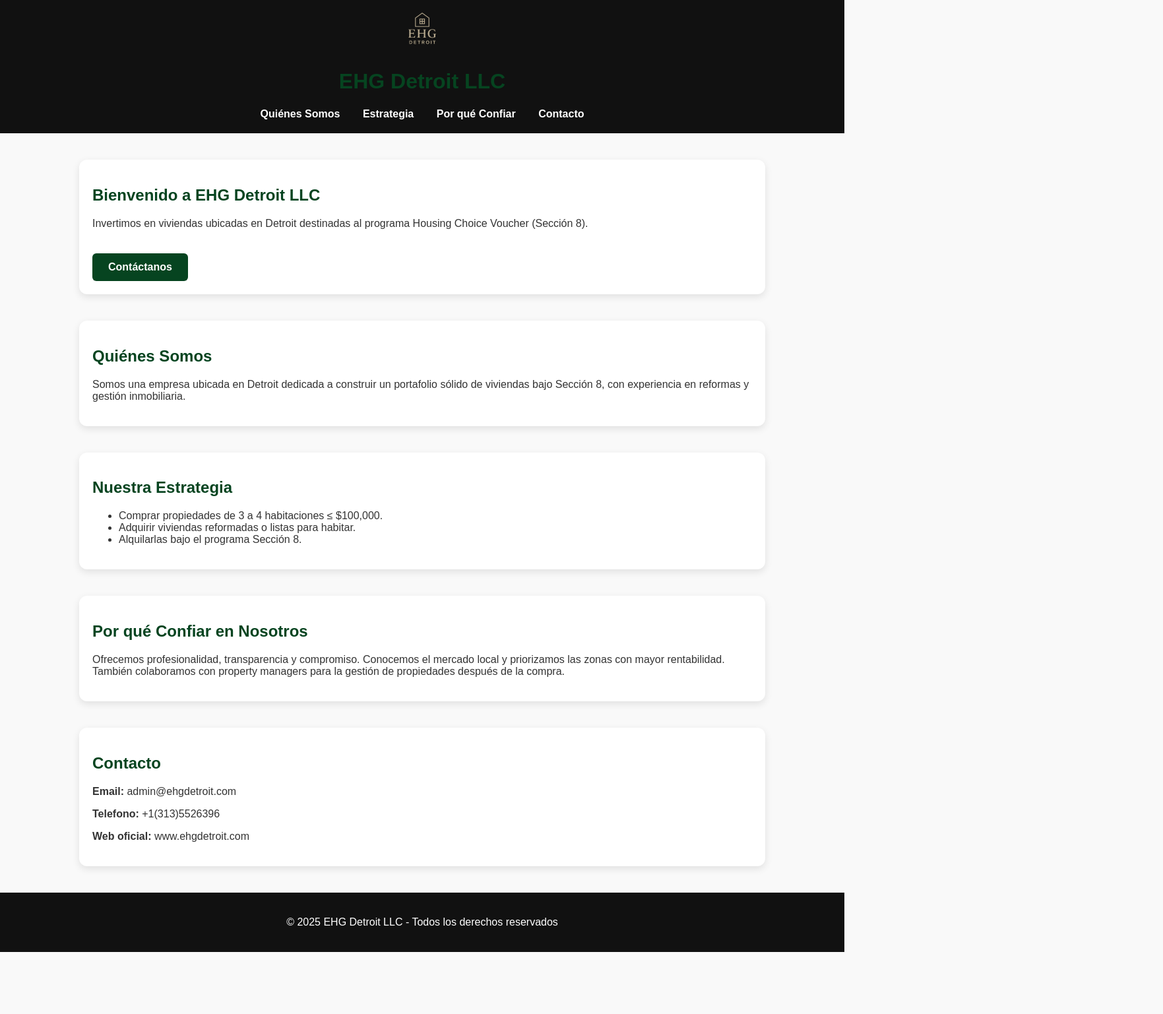
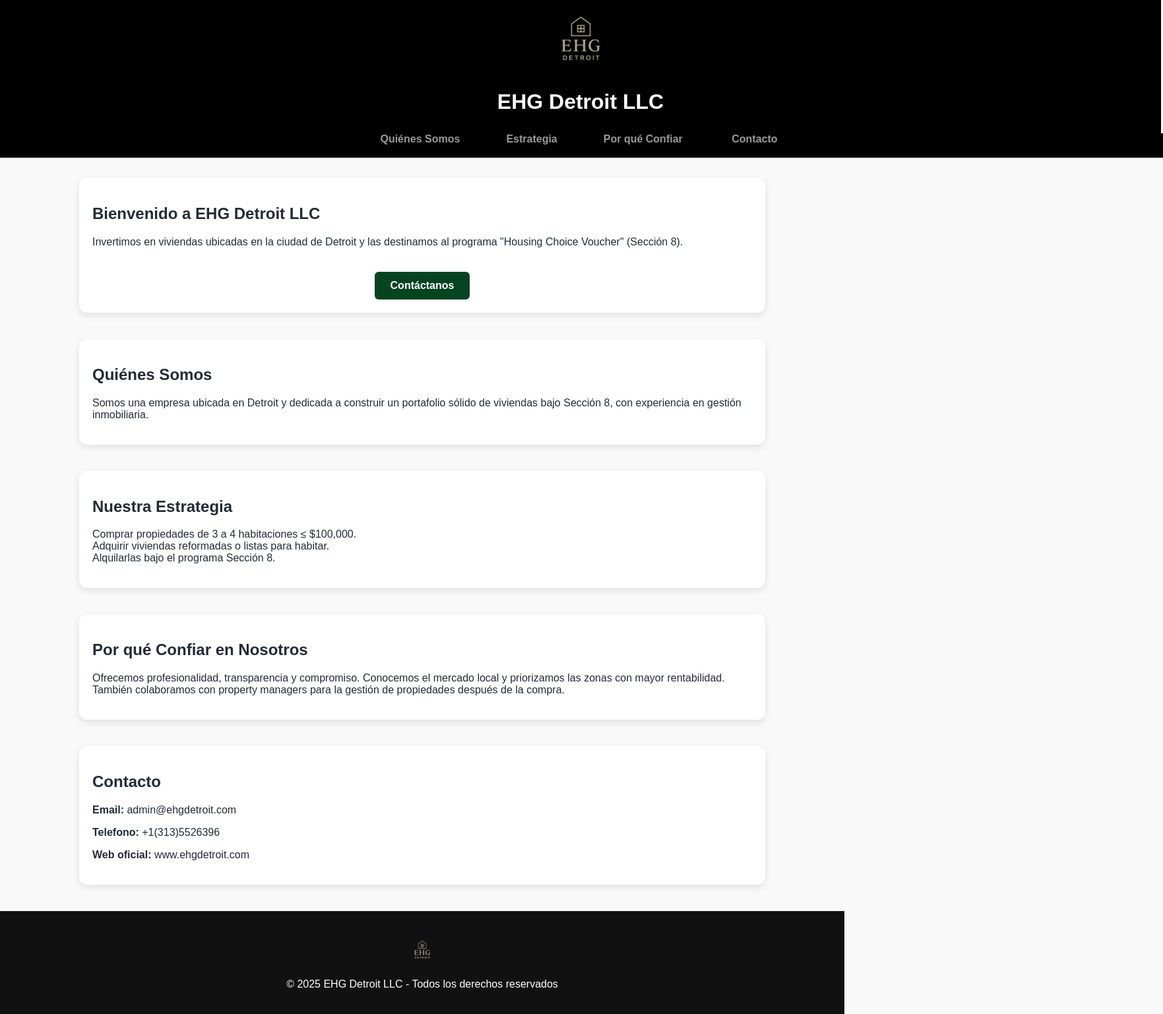
Before and after one commit to Adrian23-23/ehgdetroit-site, a plain HTML site: page index.html in a window 1280 px wide. Shown: the part 16-1553 px from the top of the page at 66% size, 1763 px wide, since content can reach past the window. Before the commit the page ends 1459 px from the top, so only its background shows below. Drawn offline with Linux system fonts and the light colour scheme.

Commit message:
Add files via upload

```diff
--- a/index.html
+++ b/index.html
@@ -1,7 +1,7 @@
 <!DOCTYPE html>
 <html lang="es">
   <head>
-  <meta charset="UTF-8">
+    <meta http-equiv="content-type" content="text/html; charset=UTF-8">
     <meta name="viewport" content="width=device-width, initial-scale=1.0">
     <title>EHG Detroit LLC</title>
     <style>
@@ -19,48 +19,89 @@
   </style>
   </head>
   <body>
-  <header>
-    <img src="logo.png" alt="EHG Detroit LLC Logo">
-    <h1>EHG Detroit LLC</h1>
-    <nav>
-      <a href="#quienes">Quiénes Somos</a>
-      <a href="#estrategia">Estrategia</a>
-      <a href="#confianza">Por qué Confiar</a>
-      <a href="#contacto">Contacto</a>
+    <header style="background-color: black; height: 206px; width: 1720px;">
+      <div style="text-align: center;"><img src="logo.png" alt="EHG Detroit LLC Logo"
+
+          style="width: 111px; height: 111px;"></div>
+      <h1 style="background-color: black; height: 25px; text-align: center;"><span
+
+          style="color: white;">EHG Detroit LLC</span></h1>
+      <p><br>
+      </p>
+      <div style="text-align: center;">
+        <nav style="background-color: black; margin-top: -15px; height: 37px; margin-left: -28px; width: 1771px;">
+          <span style="color: #999999;"><a href="#quienes" style="color: #999999;">Quiénes
+              Somos</a>&nbsp; &nbsp;&nbsp; &nbsp; &nbsp; <a href="#estrategia"
+
+              style="color: #999999;">Estrategia</a> <a href="#confianza" style="color: #999999;">&nbsp;&nbsp;
+              &nbsp; &nbsp;&nbsp; Por qué Confiar</a>
+            &nbsp;&nbsp; &nbsp; &nbsp; &nbsp; <a href="#contacto" style="color: #999999;">Contacto</a></span>
         </nav>
+      </div>
     </header>
-  <section id="inicio">
-    <h2>Bienvenido a EHG Detroit LLC</h2>
-    <p>Invertimos en viviendas ubicadas en Detroit destinadas al programa Housing Choice Voucher (Sección 8).</p>
-    <a href="#contacto" class="cta">Contáctanos</a>
+    <section id="inicio" style="background-color: white;">
+      <h2 style="text-align: left;"><span style="color: #222b35;">Bienvenido a
+          EHG Detroit LLC</span></h2>
+      <div style="text-align: left;"><span style="color: #222b35;"> </span></div>
+      <p style="text-align: left;"><span style="color: #222b35;">Invertimos en
+          viviendas ubicadas en la ciudad de Detroit y las destinamos al
+          programa "Housing Choice Voucher" (Sección 8).</span></p>
+      <div style="text-align: center;"><span style="color: #222b35;"> <a href="#contacto"
+
+            class="cta">Contáctanos</a></span></div>
     </section>
+    <div style="text-align: left;">
       <section id="quienes">
-    <h2>Quiénes Somos</h2>
-    <p>Somos una empresa ubicada en Detroit dedicada a construir un portafolio sólido de viviendas bajo Sección 8,
-    con experiencia en reformas y gestión inmobiliaria.</p>
+        <h2 style="text-align: left;"><span style="color: #222b35;">Quiénes
+            Somos</span></h2>
+        <div style="text-align: left;"><span style="color: #222b35;"> </span></div>
+        <p style="text-align: left;"><span style="color: #222b35;">Somos una
+            empresa ubicada en Detroit y dedicada a construir un portafolio
+            sólido de viviendas bajo Sección 8, con experiencia en gestión
+            inmobiliaria.</span></p>
       </section>
       <section id="estrategia">
-    <h2>Nuestra Estrategia</h2>
+        <h2 style="text-align: left;"><span style="color: #222b35;">Nuestra
+            Estrategia</span></h2>
+        <div style="text-align: left;"><span style="color: #222b35;"> </span></div>
+        <ul style="text-align: left;">
+          <span style="color: #222b35;"> </span>
+        </ul>
+        <div style="text-align: left;"><span style="color: #222b35;">Comprar
+            propiedades de 3 a 4 habitaciones ≤ $100,000.</span><br>
+          <span style="color: #222b35;">Adquirir viviendas reformadas o listas
+            para habitar.</span><br>
+          <span style="color: #222b35;">Alquilarlas bajo el programa Sección 8.</span></div>
         <ul>
-      <li>Comprar propiedades de 3 a 4 habitaciones ≤ $100,000.</li>
-      <li>Adquirir viviendas reformadas o listas para habitar.</li>
-      <li>Alquilarlas bajo el programa Sección 8.</li>
         </ul>
       </section>
+    </div>
     <section id="confianza">
-    <h2>Por qué Confiar en Nosotros</h2>
-    <p>Ofrecemos profesionalidad, transparencia y compromiso. Conocemos el mercado local
-    y priorizamos las zonas con mayor rentabilidad. También colaboramos con property managers
-    para la gestión de propiedades después de la compra.</p>
+      <h2 style="text-align: left;"><span style="color: #222b35;">Por qué
+          Confiar en Nosotros</span></h2>
+      <div style="text-align: left;"><span style="color: #222b35;"> </span></div>
+      <p style="text-align: left;"><span style="color: #222b35;">Ofrecemos
+          profesionalidad, transparencia y compromiso. Conocemos el mercado
+          local y priorizamos las zonas con mayor rentabilidad. También
+          colaboramos con property managers para la gestión de propiedades
+          después de la compra.</span></p>
     </section>
     <section id="contacto">
-    <h2>Contacto</h2>
-    <p><strong>Email:</strong> admin@ehgdetroit.com</p>
-    <p><strong>Telefono:</strong> +1(313)5526396</p>
-    <p><strong>Web oficial:</strong> www.ehgdetroit.com</p>
+      <h2 style="text-align: left;"><span style="color: #222b35;">Contacto</span></h2>
+      <div style="text-align: left;"><span style="color: #222b35;"> </span></div>
+      <p style="text-align: left;"><span style="color: #222b35;"><strong>Email:</strong>
+          admin@ehgdetroit.com</span></p>
+      <div style="text-align: left;"><span style="color: #222b35;"> </span></div>
+      <p style="text-align: left;"><span style="color: #222b35;"><strong>Telefono:</strong>
+          +1(313)5526396</span></p>
+      <div style="text-align: left;"><span style="color: #222b35;"> </span></div>
+      <p style="text-align: left;"><span style="color: #222b35;"><strong>Web
+            oficial:</strong> www.ehgdetroit.com</span></p>
     </section>
     <footer>
-    <p>&copy; 2025 EHG Detroit LLC - Todos los derechos reservados</p>
+      <p><img src="logo.png" alt="EHG Detroit LLC Logo" style="width: 46px; height: 46px;"></p>
+      <p>© 2025 EHG Detroit LLC - Todos los derechos reservados</p>
+      <p></p>
     </footer>
   </body>
 </html>
```
Lines whose indentation alone changed are shown as unchanged.
